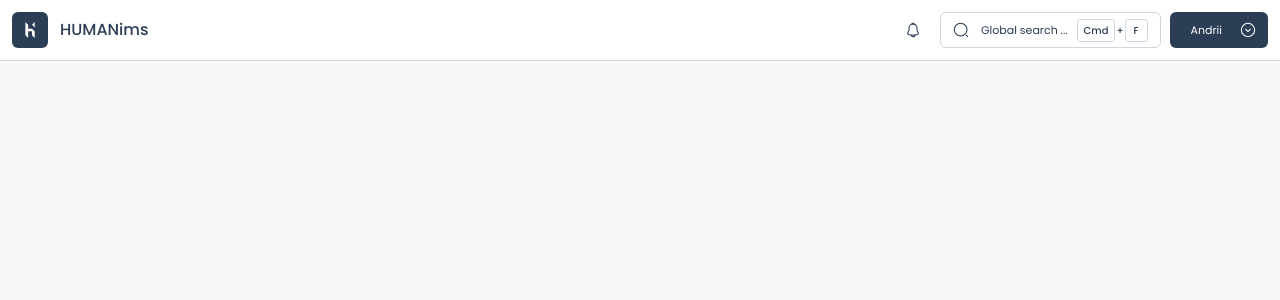
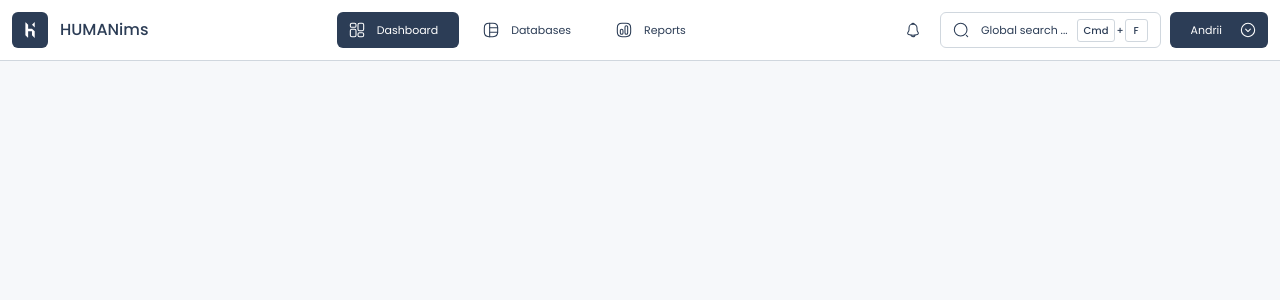
Before and after one commit to komiakov/HUMAINims_Vue, a Nuxt app: page / in a window 1280 px wide. Shown: the top 300 px of the page. Built offline with nearby package versions, Linux system fonts and the light colour scheme.

Commit message:
added nav

```diff
--- a/app/components/hmnHeader.vue
+++ b/app/components/hmnHeader.vue
@@ -1,5 +1,15 @@
 <script setup lang="ts">
 const icons = useIcons()
+const route = useRoute()
+
+const isActive = (path: string) => {
+    if (path == '') return false
+    if ((path === '/' && route.path === '/') || (route.path.startsWith(path) && path !== '/')) {
+        return true
+    }
+    return false
+}
+
 </script>
 
 <template>
@@ -10,6 +20,18 @@ const icons = useIcons()
                 <span id="logo__label">HUMANims</span>
             </NuxtLink>
         </section>
+
+        <section>
+            <nav class="desktop">
+                <HmnButton icon-left="dashboard" label="Dashboard" link="/"
+                    :type="isActive('/') ? 'accent' : 'primary'" />
+                <HmnButton icon-left="database" label="Databases" link="/databases"
+                    :type="isActive('/databases') ? 'accent' : 'primary'" />
+                <HmnButton icon-left="report" label="Reports" link="/reports"
+                    :type="isActive('/reports') ? 'accent' : 'primary'" />
+            </nav>
+        </section>
+
         <section>
             <HmnButton icon-left="notification" />
             <HmnButton icon-left="search" label="Global search ..." type="primary brdr mbl-hide">
@@ -39,14 +61,24 @@ const icons = useIcons()
             </HmnDropdown>
         </section>
     </header>
+    <nav class="mobile">
+        <HmnButton icon-left="dashboard" label="Dashboard" link="/" :type="isActive('/') ? 'accent' : 'primary'" />
+        <HmnButton icon-left="database" label="Databases" link="/databases"
+            :type="isActive('/databases') ? 'accent' : 'primary'" />
+        <HmnButton icon-left="report" label="Reports" link="/reports"
+            :type="isActive('/reports') ? 'accent' : 'primary'" />
+    </nav>
 </template>
 
 <style lang="scss">
-header {
+header,
+nav.mobile {
     background: var(--bg-secondary);
     padding: var(--block-padding);
     @include border-bottom;
+}
 
+header {
     #logo {
         display: flex;
         align-items: center;
@@ -72,10 +104,12 @@ header {
         display: grid;
         padding: 12px 12px 6px 12px;
         color: var(--ft-main);
+
         #userInfo__name {
             @include tx-md-bold;
             cursor: default;
         }
+
         #userInfo__email {
             @include tx-xs-bold;
             opacity: .5;
@@ -83,4 +117,40 @@ header {
         }
     }
 }
+
+nav {
+    align-items: center;
+    gap: var(--gap);
+
+    @include desktop-min(960px) {
+        &.desktop {
+            display: flex;
+        }
+        &.mobile {
+            display: none;
+        }
+    }
+
+    @include desktop-max(959px) {
+        &.desktop {
+            display: none;
+        }
+        &.mobile {
+            display: flex;
+        }
+    }
+
+    @include desktop-max(600px) {
+        justify-content: space-between;
+
+        .hmn-button {
+            width: 33%;
+            justify-content: center;
+
+            .hmn-button__label {
+                flex: none;
+            }
+        }
+    }
+}
 </style>
--- a/app/layouts/default.vue
+++ b/app/layouts/default.vue
@@ -1,9 +1,5 @@
-<script setup lang="ts">
-const { sidebarIsOpen } = useSidebar()
-</script>
-
 <template>
-    <div id="ims-page" data-theme="light" :class="{ max: !sidebarIsOpen }">
+    <div id="ims-page" data-theme="light">
         <div id="ims-content">
             <NuxtPage />
         </div>
--- a/app/utils/useSidebar.ts
+++ /dev/null
@@ -1,10 +0,0 @@
-const sidebarIsOpen = ref(false)
-
-const toggleSidebar = () => (sidebarIsOpen.value = !sidebarIsOpen.value)
-
-export function useSidebar() {
-  return {
-    sidebarIsOpen,
-    toggleSidebar
-  };
-}
```
